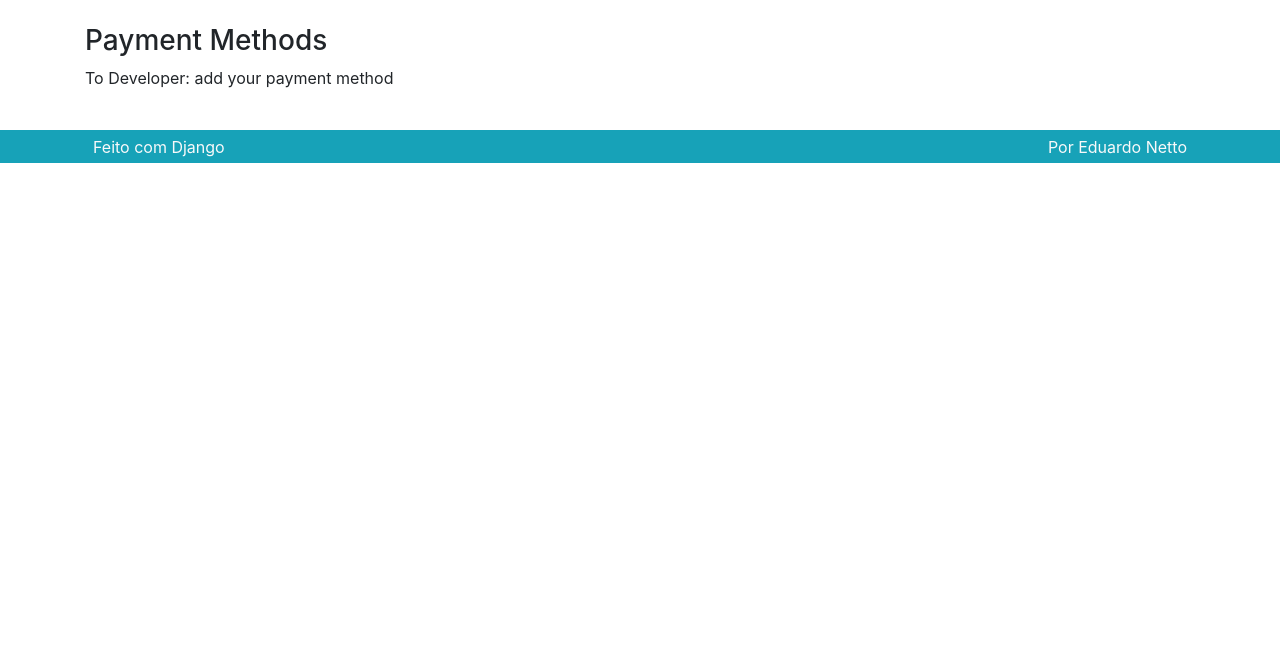
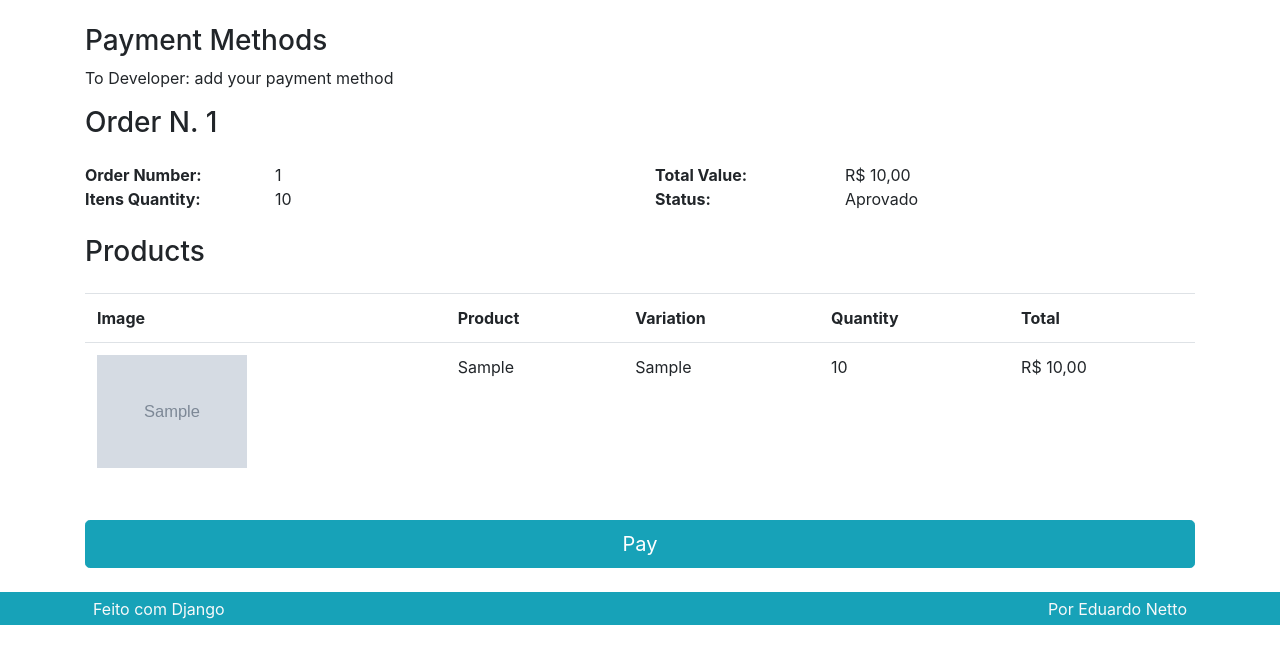
Before and after one commit to DuduPNetto/projeto_e-commerce_django, a Django app: template order/templates/order/pay.html in a window 1280 px wide. Shown: the part 56-720 px from the top of the page. Run offline with Django 4.2, Linux system fonts and the light colour scheme; tables that the repository leaves empty hold one stand-in row (values such as "Sample post"); the template is opened without the code that fills it: values that come from a table or form of the project are taken from there, most other values are stand-ins (such as "Sample title", 1, 10 or a date in 2020); grey boxes marked "Sample" are stand-in pictures; some libraries are stand-ins or nearby versions.

Commit message:
Saving Order

```diff
--- a/order/templates/order/pay.html
+++ b/order/templates/order/pay.html
@@ -1,4 +1,6 @@
 {% extends 'base.html' %}
+{% load static %}
+{% load filters %}
 
 {% block content %}
     <div class="row">
@@ -7,4 +9,67 @@
             <p>To Developer: add your payment method</p>
         </div>
     </div>
+
+    <div class="row">
+        <div class="col">
+            <h3>{{ order }}</h3>
+
+            <div class="row mt-4">
+                <div class="col-lg-2 font-weight-bold">Order Number:</div>
+                <div class="col-lg-4">{{ order.id }}</div>
+                <div class="col-lg-2 font-weight-bold">Total Value:</div>
+                <div class="col-lg-4">{{ order.total|format_price }}</div>
+
+                <div class="col-lg-2 font-weight-bold">Itens Quantity:</div>
+                <div class="col-lg-4">{{ order.quantity_total }}</div>
+                <div class="col-lg-2 font-weight-bold">Status:</div>
+                <div class="col-lg-4">{{ order.get_status_display }}</div>
+            </div>
+
+            <div class="row mt-4">
+                <div class="col">
+                    <h3>Products</h3>
+                </div>
+            </div>
+
+            <div class="table-responsive mt-3">
+                <table class="table">
+                    <tr>
+                        <th class="d-none d-lg-block">Image</th>
+                        <th>Product</th>
+                        <th>Variation</th>
+                        <th>Quantity</th>
+                        <th>Total</th>
+                    </tr>
+
+                    {% for row in order.orderitem_set.all %}
+                        <tr>
+                            <td class="d-none d-lg-block">
+                                {% if row.image %}
+                                    <img class="cart-img" src="{% get_media_prefix %}{{ row.image }}">
+                                {% endif %}
+                            </td>
+                            <td>{{ row.product }}</td>
+                            <td>{{ row.variation }}</td>
+                            <td>{{ row.quantity }}</td>
+                            <td>
+                                {% if row.promotional_price %}
+                                    {{ row.promotional_price|format_price }}
+                                {% else %}
+                                    {{ row.price|format_price }}
+                                {% endif %}
+                            </td>
+                        </tr>
+                    {% endfor %}
+                </table>
+            </div>
+
+            <div class="row mt-4">
+                <div class="col">
+                    <a href="#" class="btn btn-primary btn-block btn-lg">Pay</a>
+                </div>
+            </div>
+
+        </div>
+    </div>
 {% endblock content %}
--- a/order/urls.py
+++ b/order/urls.py
@@ -5,7 +5,7 @@ from order import views
 app_name = 'order'
 
 urlpatterns = [
-    path('pay/<int:pk>', views.Pay.as_view(), name="pay"),
+    path('pay/<int:pk>/', views.Pay.as_view(), name="pay"),
     path('save/', views.SaveOrder.as_view(), name="save"),
     path('list/', views.ListOrder.as_view(), name="list"),
     path('detail/', views.Detail.as_view(), name="detail"),
--- a/templates/partials/_cart.html
+++ b/templates/partials/_cart.html
@@ -4,7 +4,7 @@
 <div class="table-responsive">
     <table class="table">
         <tr>
-            <th class="d-none d-lg-block">Imagem</th>
+            <th class="d-none d-lg-block">Image</th>
             <th>Product</th>
             <th>Variation</th>
             <th>Quantity</th>
```
Also changed, not shown: order/views.py (+26 -6 lines).
